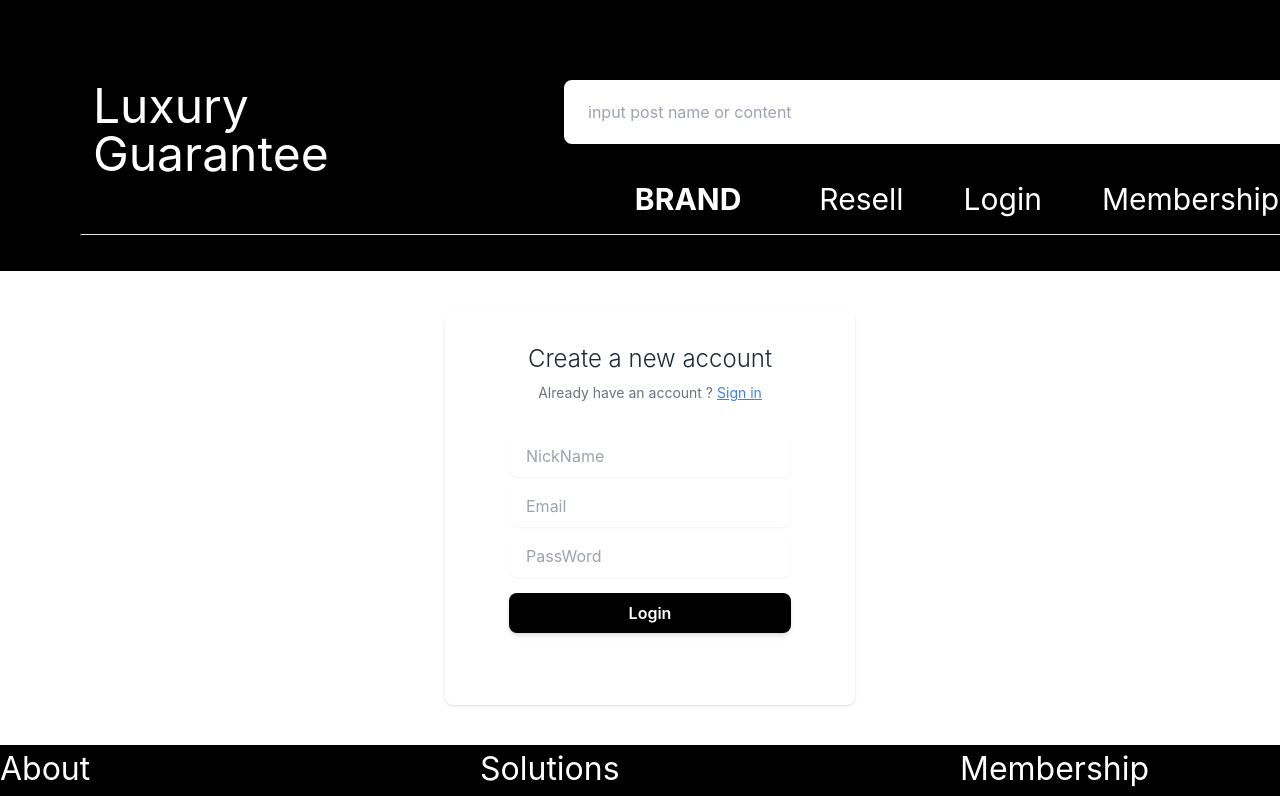
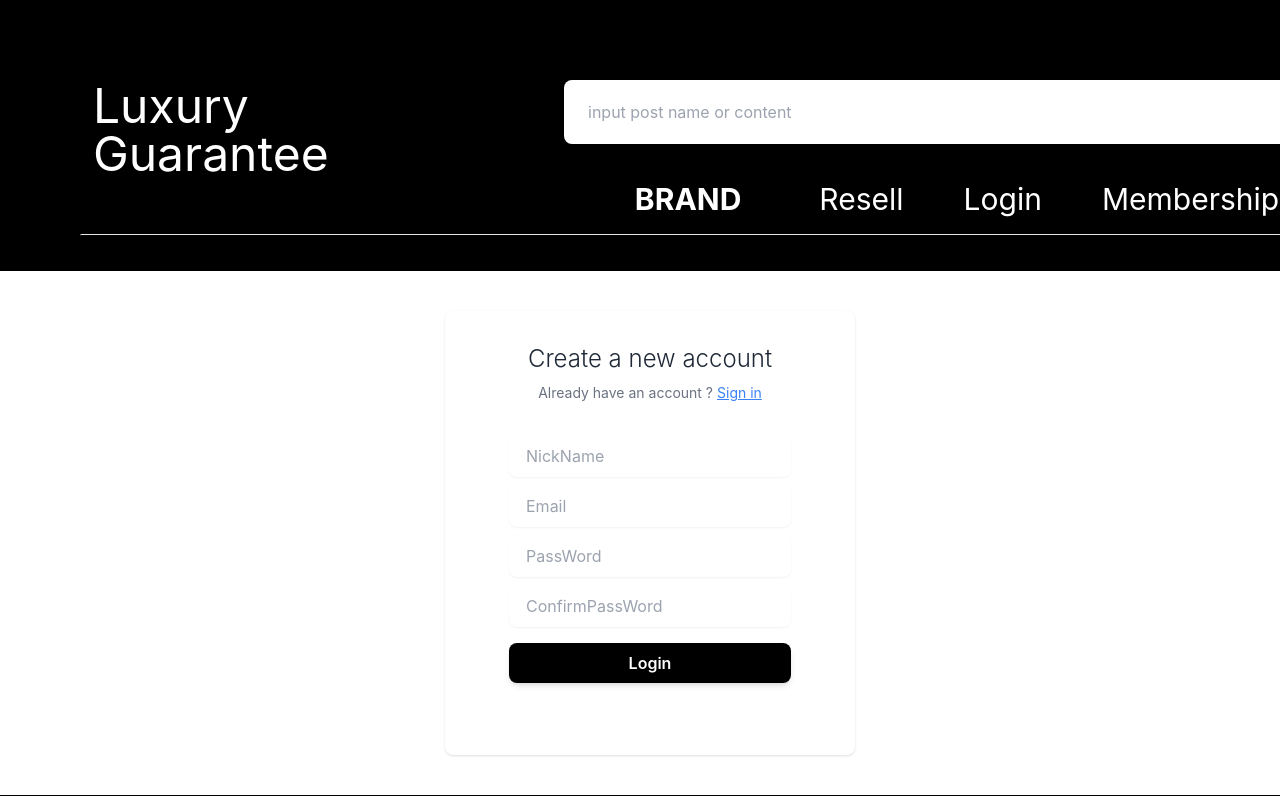
Before and after one commit to codestates-beb/BEB-07-final-Luxury-Guarantee, a React (Create React App) app in the folder client/: page /signupuser in a window 1280 px wide. Shown: the top 796 px of the page. Built offline with nearby package versions, Linux system fonts and the light colour scheme.

Commit message:
회원가입 기능 70%

```diff
--- a/client/src/_actions/types.js
+++ b/client/src/_actions/types.js
@@ -1 +1,2 @@
 export const LOGIN_USER = "login_user";
+export const SIGNUP_USER = "signup_user"
--- a/client/src/_actions/user_action.js
+++ b/client/src/_actions/user_action.js
@@ -1,11 +1,12 @@
 import axios from 'axios';
 import {
     LOGIN_USER,
+    SIGNUP_USER
 } from './types';
 
 export function loginUser(dataToSubmit) {
 
-    const request = axios.post('http://43.206.226.112:8080/signin', dataToSubmit)
+    const request = axios.post('/signin', dataToSubmit)
         .then(response => response.data)
 
     return {
@@ -13,3 +14,15 @@ export function loginUser(dataToSubmit) {
         payload: request
     }
 }
+
+
+export function signupUser(dataToSubmit) {
+
+    const request = axios.post('/newuser', dataToSubmit)
+        .then(response => response.data)
+
+    return {
+        type: SIGNUP_USER,
+        payload: request
+    }
+}
--- a/client/src/_reducers/user_reducer.js
+++ b/client/src/_reducers/user_reducer.js
@@ -1,6 +1,9 @@
 import {
-    LOGIN_USER
+    LOGIN_USER,
+    SIGNUP_USER
 } from '../_actions/types'
+
+// eslint-disable-next-line import/no-anonymous-default-export
 
 // eslint-disable-next-line import/no-anonymous-default-export
 export default function (state = {}, action) {
@@ -8,6 +11,9 @@ export default function (state = {}, action) {
         case LOGIN_USER:
             return { ...state, loginSuccess: action.payload }
 
+        case SIGNUP_USER:
+            return { ...state, register: action.payload}
+
         default:
             return state;
     }
--- a/client/src/pages/SignupUser.js
+++ b/client/src/pages/SignupUser.js
@@ -1,7 +1,54 @@
-import React from 'react';
+import React, { useState } from 'react';
 import { Link } from 'react-router-dom';
+import { useDispatch } from 'react-redux';
+import { signupUser } from '../_actions/user_action';
 //개인용 회원가입 페이지
-const SignupUser = () => {
+const SignupUser = (props) => {
+
+    const dispatch = useDispatch();
+
+    const [Email, setEmail] = useState("");
+    const [Name, setName] = useState("");
+    const [Password, setPassword] = useState("");
+    const [ConfirmPassword, setConfirmPassword] = useState("");
+
+    const onEmailHandler = (event) => {
+        setEmail(event.currentTarget.value);
+    }
+    const onNameHandler = (event) => {
+        setName(event.currentTarget.value);
+    }
+    const onPasswordHandler = (event) => {
+        setPassword(event.currentTarget.value);
+    }
+    const onConfirmPasswordHandler = (event) => {
+        setConfirmPassword(event.currentTarget.value);
+    }
+    const onSubmitHandler = (event) => {
+        event.preventDefault();
+
+        if(Password !== ConfirmPassword){
+            return alert('비밀번호와 비밀번호 확인이 같지 않습니다.')
+        }
+
+        let body = {
+            email: Email,
+            name: Name,
+            password: Password,
+            confirmPassword: ConfirmPassword,
+        }
+
+        dispatch(signupUser(body))
+        .then(response => {
+            if(response.payload.success){
+                console.log(body)
+                props.history.push('/login')
+            } else {
+                alert('Error')
+            }
+        })
+    }
+
 
     return (
         <div className='flex justify-center mb-10 mt-10'>
@@ -17,26 +64,31 @@ const SignupUser = () => {
                     </Link>
             </span>
             <div className="p-6 mt-2">
-                <form action="#">
+                <form onSubmit={onSubmitHandler}>
                     <div className="flex flex-col mb-2">
                         <div className=" relative ">
-                            <input type="text" id="create-account-username" className=" rounded-lg border-transparent flex-1 appearance-none border border-gray-300 w-full py-2 px-4 bg-white text-gray-700 placeholder-gray-400 shadow-sm text-base focus:outline-none focus:ring-2 focus:ring-gray-600 focus:border-transparent" name="username" placeholder="NickName"/>
+                            <input type="text" value={Name} onChange={onNameHandler} id="create-account-username" className=" rounded-lg border-transparent flex-1 appearance-none border border-gray-300 w-full py-2 px-4 bg-white text-gray-700 placeholder-gray-400 shadow-sm text-base focus:outline-none focus:ring-2 focus:ring-gray-600 focus:border-transparent" name="username" placeholder="NickName"/>
                             </div>
 
                         </div>
                         <div className="flex gap-4 mb-2">
                             <div className=" relative ">
-                                <input type="email" id="create-account-email" className=" rounded-lg border-transparent flex-1 appearance-none border border-gray-300 w-full py-2 px-4 bg-white text-gray-700 placeholder-gray-400 shadow-sm text-base focus:outline-none focus:ring-2 focus:ring-gray-600 focus:border-transparent" placeholder="Email"/>
+                                <input type="email" value={Email} onChange={onEmailHandler}  id="create-account-email" className=" rounded-lg border-transparent flex-1 appearance-none border border-gray-300 w-full py-2 px-4 bg-white text-gray-700 placeholder-gray-400 shadow-sm text-base focus:outline-none focus:ring-2 focus:ring-gray-600 focus:border-transparent" placeholder="Email"/>
                                 </div>
 
                                 </div>
                                 <div className="flex flex-col mb-2">
                                     <div className=" relative ">
-                                        <input type="password" id="create-account-password" className=" rounded-lg border-transparent flex-1 appearance-none border border-gray-300 w-full py-2 px-4 bg-white text-gray-700 placeholder-gray-400 shadow-sm text-base focus:outline-none focus:ring-2 focus:ring-gray-600 focus:border-transparent" placeholder="PassWord"/>
+                                        <input type="password" value={Password} onChange={onPasswordHandler} id="create-account-password" className=" rounded-lg border-transparent flex-1 appearance-none border border-gray-300 w-full py-2 px-4 bg-white text-gray-700 placeholder-gray-400 shadow-sm text-base focus:outline-none focus:ring-2 focus:ring-gray-600 focus:border-transparent" placeholder="PassWord"/>
+                                        </div>
+                                    </div>
+                                    <div className="flex flex-col mb-2">
+                                    <div className=" relative ">
+                                        <input type="password" value={ConfirmPassword} onChange={onConfirmPasswordHandler} id="create-account-password" className=" rounded-lg border-transparent flex-1 appearance-none border border-gray-300 w-full py-2 px-4 bg-white text-gray-700 placeholder-gray-400 shadow-sm text-base focus:outline-none focus:ring-2 focus:ring-gray-600 focus:border-transparent" placeholder="ConfirmPassWord"/>
                                         </div>
                                     </div>
                                     <div className="flex w-full my-4">
-                                        <button type="submit" className="py-2 px-4  bg-black hover:bg-black focus:ring-black focus:ring-offset-black text-white w-full transition ease-in duration-200 text-center text-base font-semibold shadow-md focus:outline-none focus:ring-2 focus:ring-offset-2  rounded-lg ">
+                                        <button formAction='' type="submit" className="py-2 px-4  bg-black hover:bg-black focus:ring-black focus:ring-offset-black text-white w-full transition ease-in duration-200 text-center text-base font-semibold shadow-md focus:outline-none focus:ring-2 focus:ring-offset-2  rounded-lg ">
                                             Login
                                         </button>
                                     </div>
```
